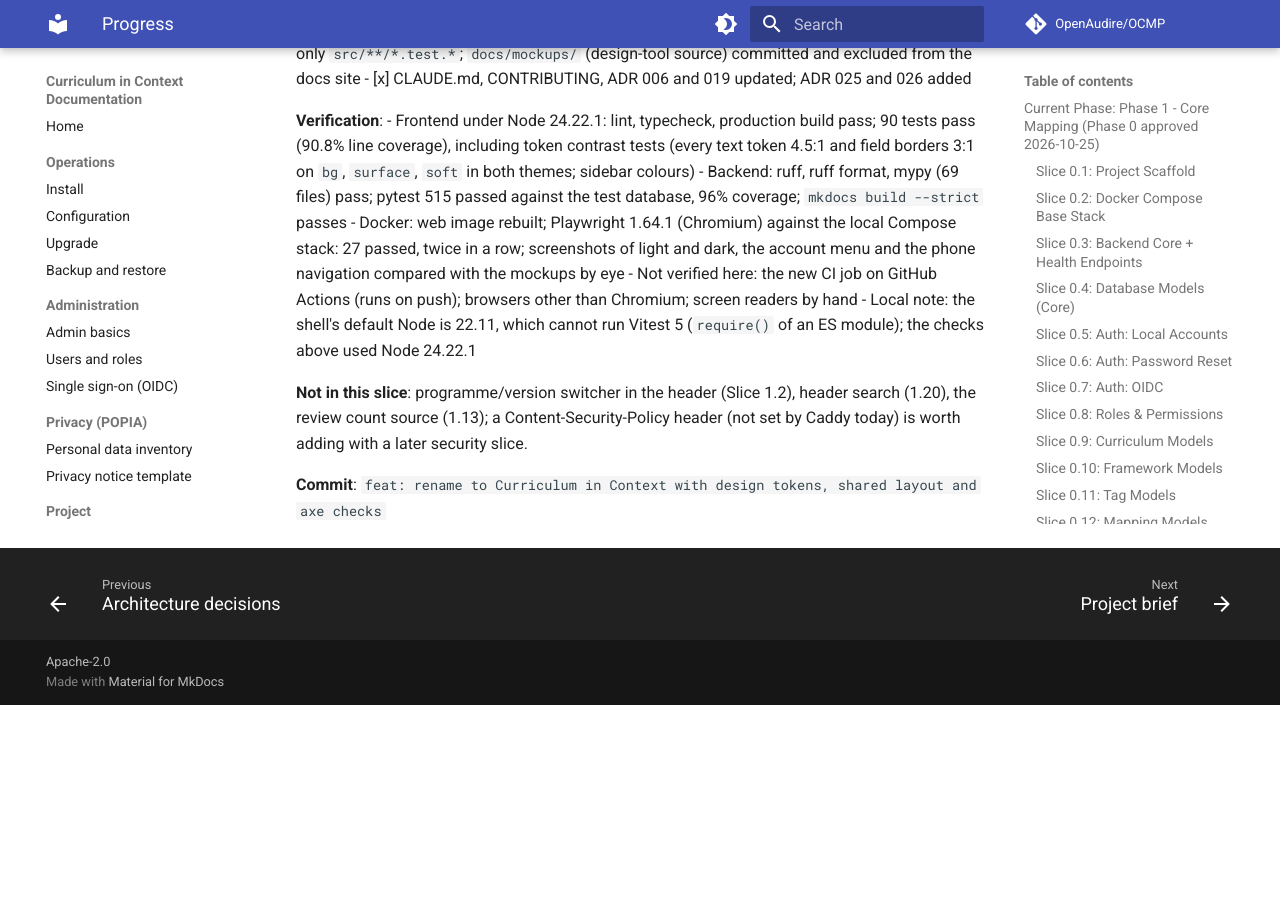
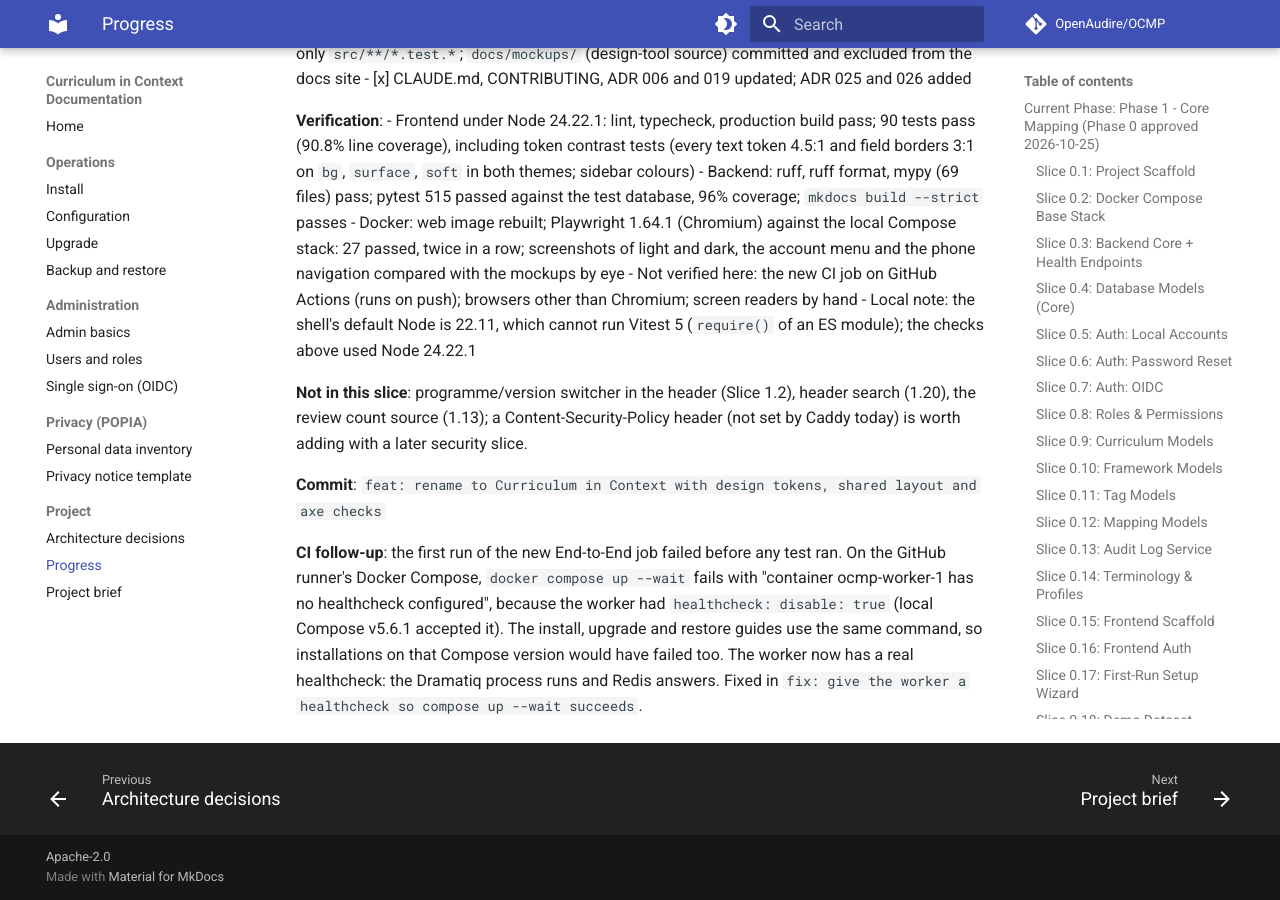
Before and after one commit to OpenAudire/OCMP, an MkDocs documentation site: the page built from docs/PROGRESS.md, in a window 1280 px wide and 900 px high, scrolled down 24033 px. Built offline with MkDocs 1.6.1 and Material for MkDocs 9.7.7, drawn with Linux system fonts in a browser that asks for light colours; comment, search, counter and statistics services are not loaded; before the commit the page ends 24738 px from its top, so only the background shows below that.

Commit message:
fix: give the worker a healthcheck so compose up --wait succeeds
Newer Docker Compose fails `up --wait` for a running service whose healthcheck is
disabled, which broke the new end-to-end CI job and would break the install, upgrade
and restore guides on that Compose version. The worker is healthy when its Dramatiq
process runs and Redis answers.

Co-Authored-By: Claude Opus 5.5 <noreply@anthropic.com>

```diff
--- a/docs/PROGRESS.md
+++ b/docs/PROGRESS.md
@@ -722,3 +722,5 @@ Each slice: its screen states, tests, docs, PROGRESS.md entry and one Convention
 **Not in this slice**: programme/version switcher in the header (Slice 1.2), header search (1.20), the review count source (1.13); a Content-Security-Policy header (not set by Caddy today) is worth adding with a later security slice.
 
 **Commit**: `feat: rename to Curriculum in Context with design tokens, shared layout and axe checks`
+
+**CI follow-up**: the first run of the new End-to-End job failed before any test ran. On the GitHub runner's Docker Compose, `docker compose up --wait` fails with "container ocmp-worker-1 has no healthcheck configured", because the worker had `healthcheck: disable: true` (local Compose v5.6.1 accepted it). The install, upgrade and restore guides use the same command, so installations on that Compose version would have failed too. The worker now has a real healthcheck: the Dramatiq process runs and Redis answers. Fixed in `fix: give the worker a healthcheck so compose up --wait succeeds`.
```
Also changed, not shown: 1 other file.
